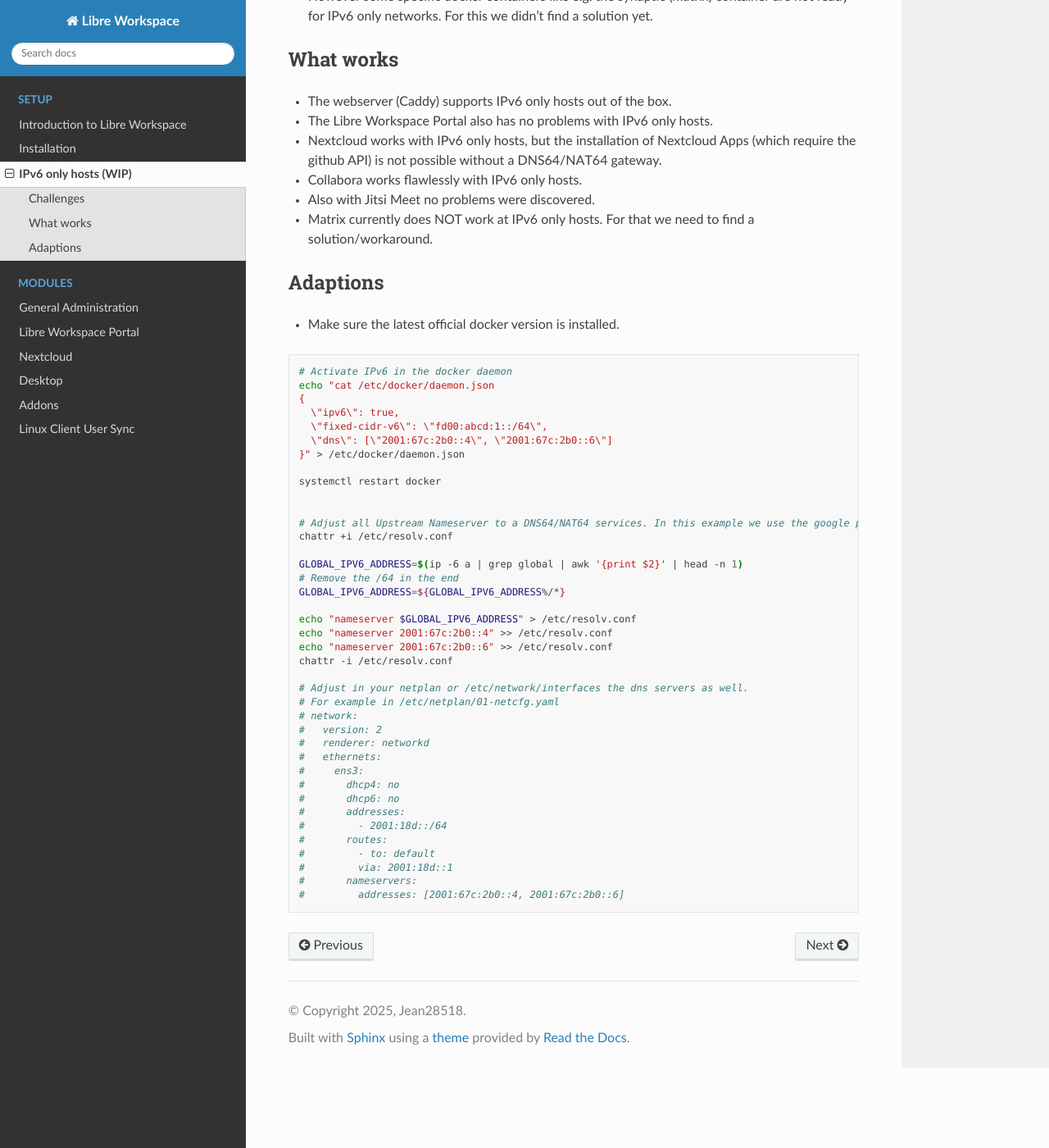
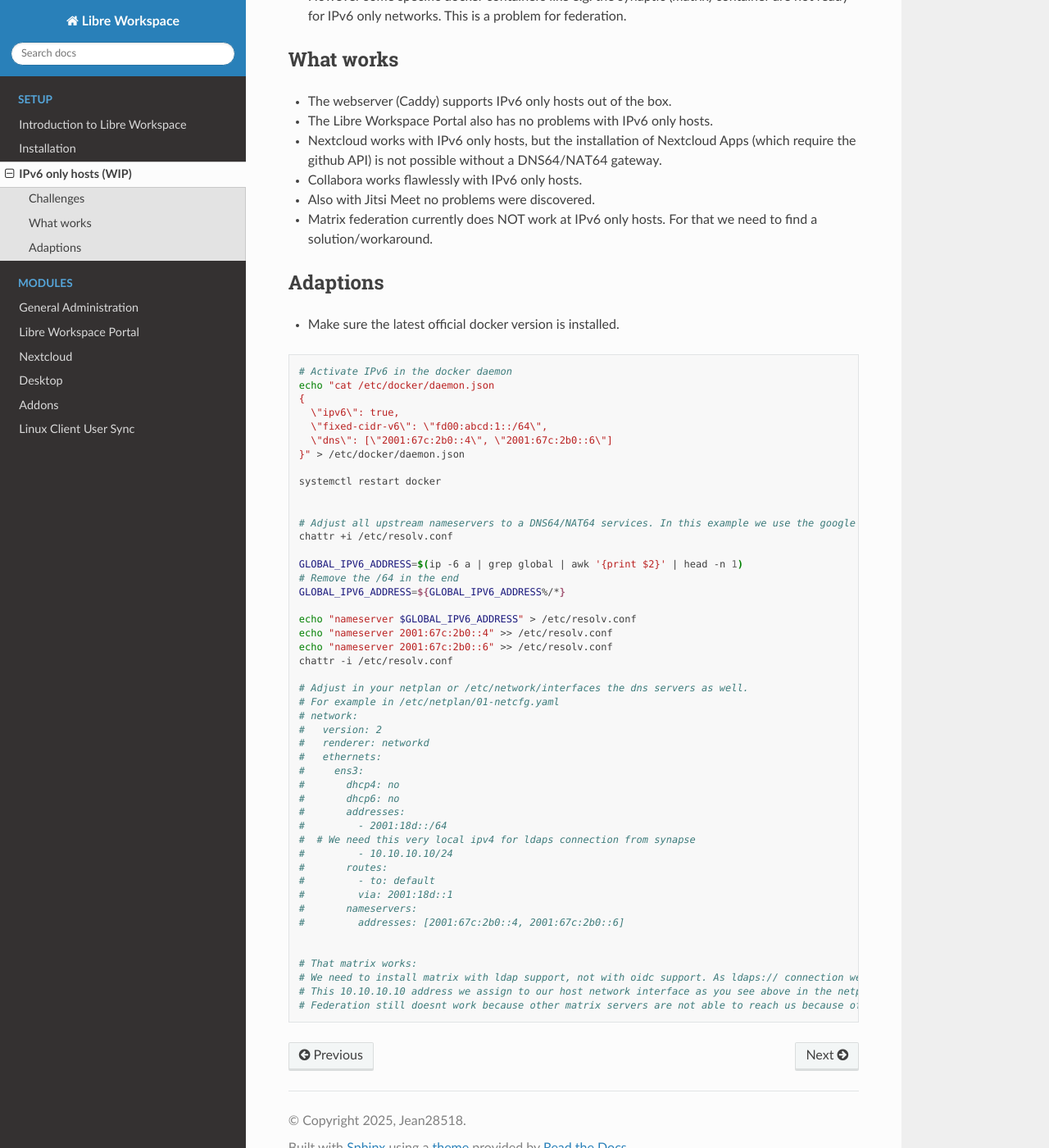
Before and after one commit to Jean28518/libre-workspace, a Sphinx documentation site: the page built from docs/source/setup/ipv6_only_hosts.rst, in a window 1280 px wide and 1400 px high, scrolled down 429 px. Shown: the whole window at 82% size. Built offline with Sphinx 7.4.7 and the Read the Docs theme 3.1.0, drawn with Linux system fonts in a browser that asks for light colours; some of the changed text lies outside the part shown.

Commit message:
Clarify challenges and adaptations for IPv6 only hosts in documentation

```diff
--- a/docs/source/setup/ipv6_only_hosts.rst
+++ b/docs/source/setup/ipv6_only_hosts.rst
@@ -12,7 +12,7 @@
 
 - Some sites and APIs are not reachable via IPv6 only. For such cases we can use a DNS64/NAT64 gateway to translate between IPv4 and IPv6 addresses.
 - Docker does heavily rely on IPv4. But with the latest docker version and daemon settings we get the ability to integrate a container in a ipv6 only network.
-- However some specific docker containers like e.g. the synaptic (matrix) container are not ready for IPv6 only networks. For this we didn't find a solution yet.
+- However some specific docker containers like e.g. the synaptic (matrix) container are not ready for IPv6 only networks. This is a problem for federation.
 
 
 What works
@@ -23,7 +23,7 @@
 - Nextcloud works with IPv6 only hosts, but the installation of Nextcloud Apps (which require the github API) is not possible without a DNS64/NAT64 gateway.
 - Collabora works flawlessly with IPv6 only hosts.
 - Also with Jitsi Meet no problems were discovered.
-- Matrix currently does NOT work at IPv6 only hosts. For that we need to find a solution/workaround.
+- Matrix federation currently does NOT work at IPv6 only hosts. For that we need to find a solution/workaround.
 
 Adaptions
 =========
@@ -43,7 +43,7 @@
     systemctl restart docker
 
 
-    # Adjust all Upstream Nameserver to a DNS64/NAT64 services. In this example we use the google public DNS64 addresses 2001:67c:2b0::4, 2001:67c:2b0::6
+    # Adjust all upstream nameservers to a DNS64/NAT64 services. In this example we use the google public DNS64 addresses 2001:67c:2b0::4, 2001:67c:2b0::6
     chattr +i /etc/resolv.conf
 
     GLOBAL_IPV6_ADDRESS=$(ip -6 a | grep global | awk '{print $2}' | head -n 1)
@@ -66,8 +66,16 @@
     #       dhcp6: no
     #       addresses:
     #         - 2001:18d::/64
+    #  # We need this very local ipv4 for ldaps connection from synapse
+    #         - 10.10.10.10/24
     #       routes:
     #         - to: default
     #         via: 2001:18d::1
     #       nameservers:
     #         addresses: [2001:67c:2b0::4, 2001:67c:2b0::6]
+
+
+    # That matrix works:
+    # We need to install matrix with ldap support, not with oidc support. As ldaps:// connection we are using: ldaps://10.10.10.10:636
+    # This 10.10.10.10 address we assign to our host network interface as you see above in the netplan configuration.
+    # Federation still doesnt work because other matrix servers are not able to reach us because of ipv6 only :(
```
